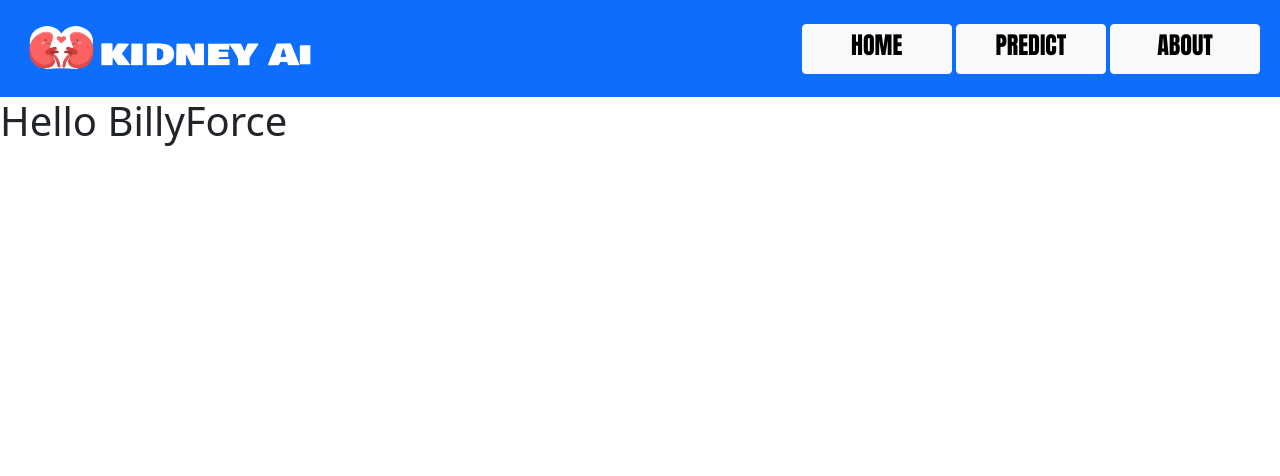
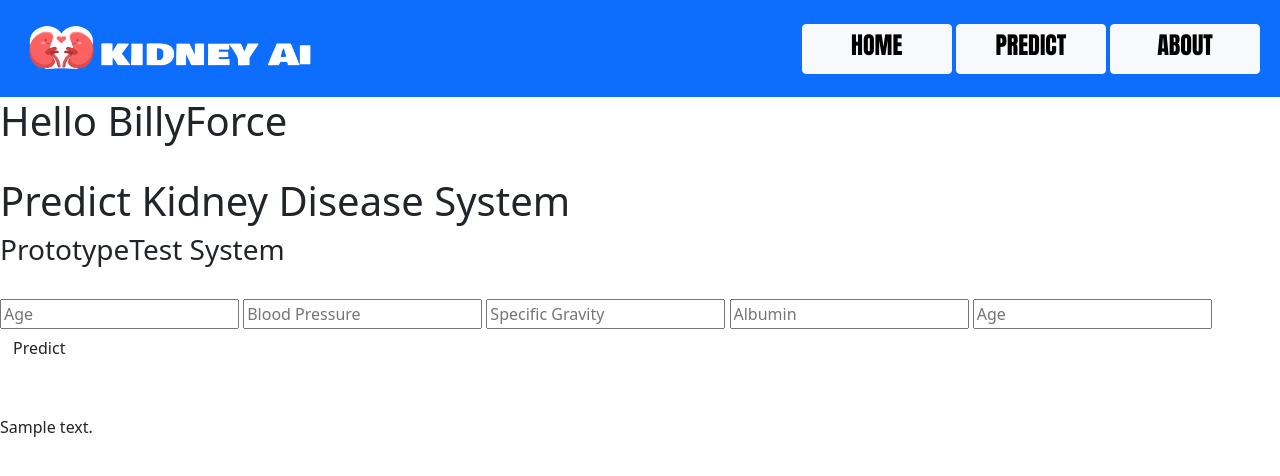
Before and after one commit to BossBoxing/TermProjectKKU_CKD_Prediction_Web_Application, a Flask app: template templates/index.html in a window 1280 px wide. Shown: the top 476 px of the page. Run offline with Flask 2, Linux system fonts and the light colour scheme; the template is opened without the code that fills it: most values are stand-ins (such as "Sample title", 1, 10 or a date in 2020); parts of the project's set-up code (start-up, migrations or seed data) failed here and were passed over; some libraries are stand-ins or nearby versions.

Commit message:
update index.html

```diff
--- a/templates/index.html
+++ b/templates/index.html
@@ -1,4 +1,25 @@
 {% extends "layout.html" %}
 {% block content %}
 <h1>Hello BillyForce</h1>
+<br>
+<div class="login">
+    <h1>Predict Kidney Disease System</h1>
+    <h3>PrototypeTest System</h3><br>
+
+    <form action="{{ url_for('predict')}}"method="post">
+        <input type="text" name="age" placeholder="Age" required="required" />
+        <input type="text" name="blood_pressure" placeholder="Blood Pressure" required="required" />
+        <input type="text" name="specific_gravity" placeholder="Specific Gravity" required="required" />
+        <input type="text" name="albumin" placeholder="Albumin" required="required" />
+        <input type="text" name="age" placeholder="Age" required="required" />
+
+        <button type="submit" class="btn">Predict</button>
+    </form>
+
+    <br>
+    <br>
+    {{ prediction_text }}
+
+</div>
+
 {% endblock %}
```
